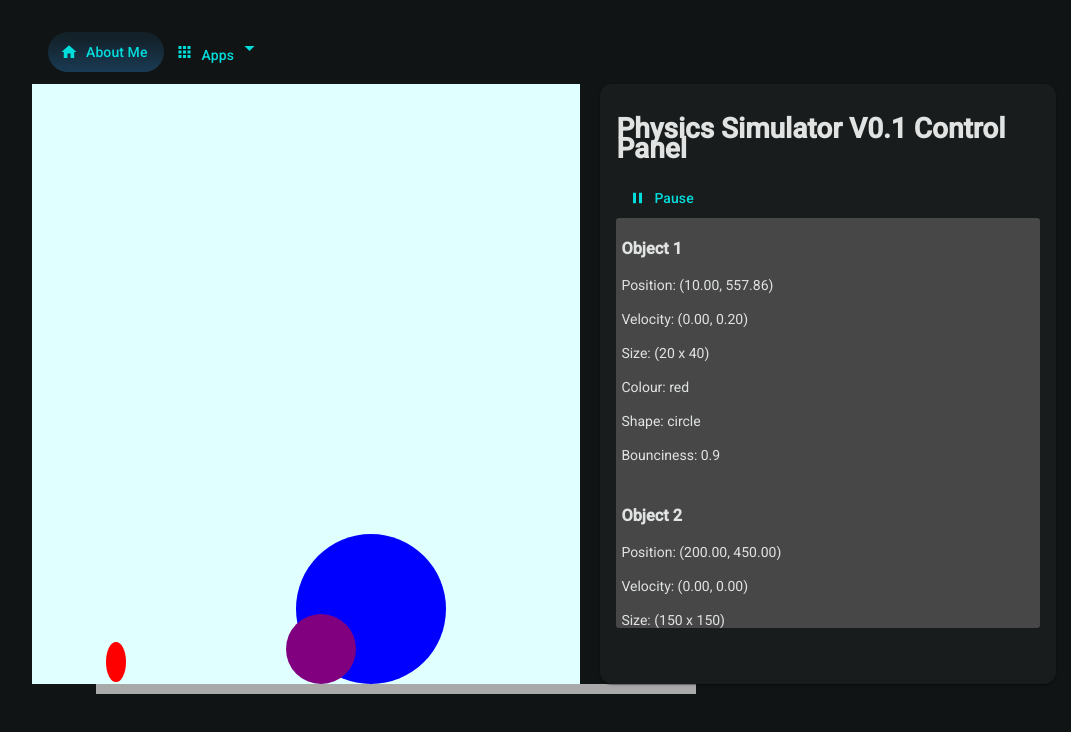
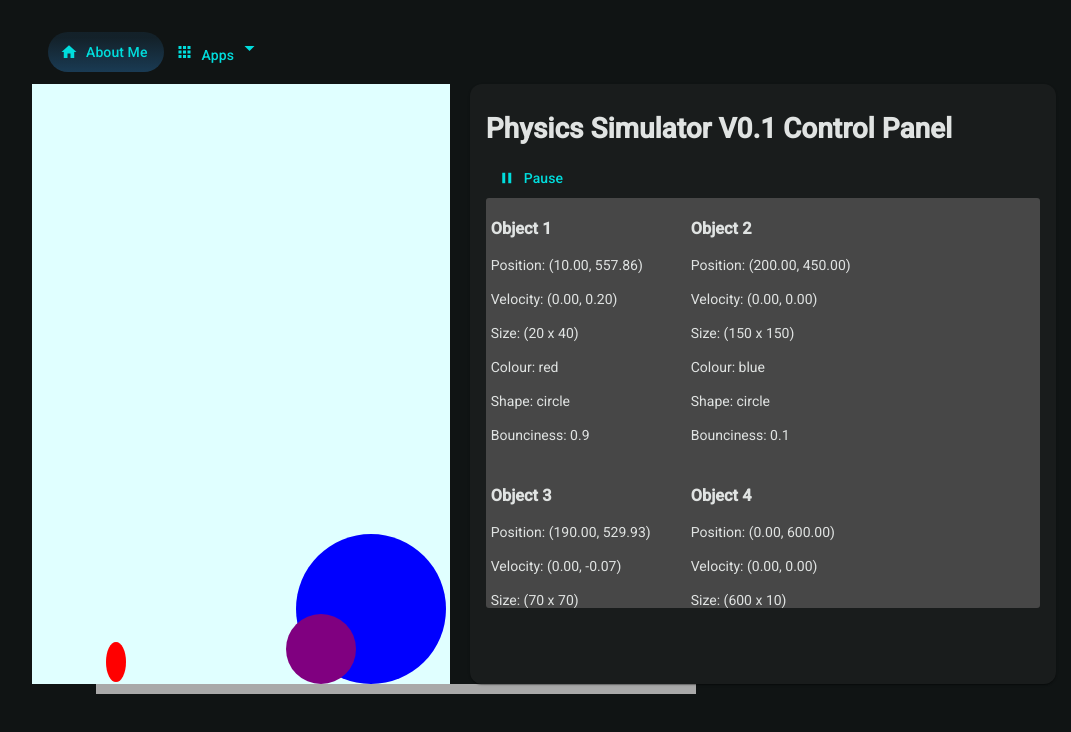
Before and after one commit to ArunOsborn/Portfolio, an Angular app in the folder frontend/portfolio/: page /apps/physics-sim in a window 1280 px wide. Shown: the top 732 px of the page, without its empty margins (96-1167 px from the left). Built offline with nearby package versions, Linux system fonts and the light colour scheme.

Commit message:
fix(phys-sim): add wrapping to object-info

```diff
--- a/frontend/portfolio/src/app/apps/physics-sim/physics-sim.scss
+++ b/frontend/portfolio/src/app/apps/physics-sim/physics-sim.scss
@@ -34,7 +34,7 @@
 .objects-control
 {
     display: flex;
-    flex-direction: column;
+    flex-wrap: wrap;
     gap: 10px 0;
     height: 400px;
     overflow-y: auto;
@@ -42,3 +42,8 @@
     border-radius: 3px;
     padding: 5px;
 }
+
+.objects-control .object-info
+{
+    min-width: 200px;
+}
```
